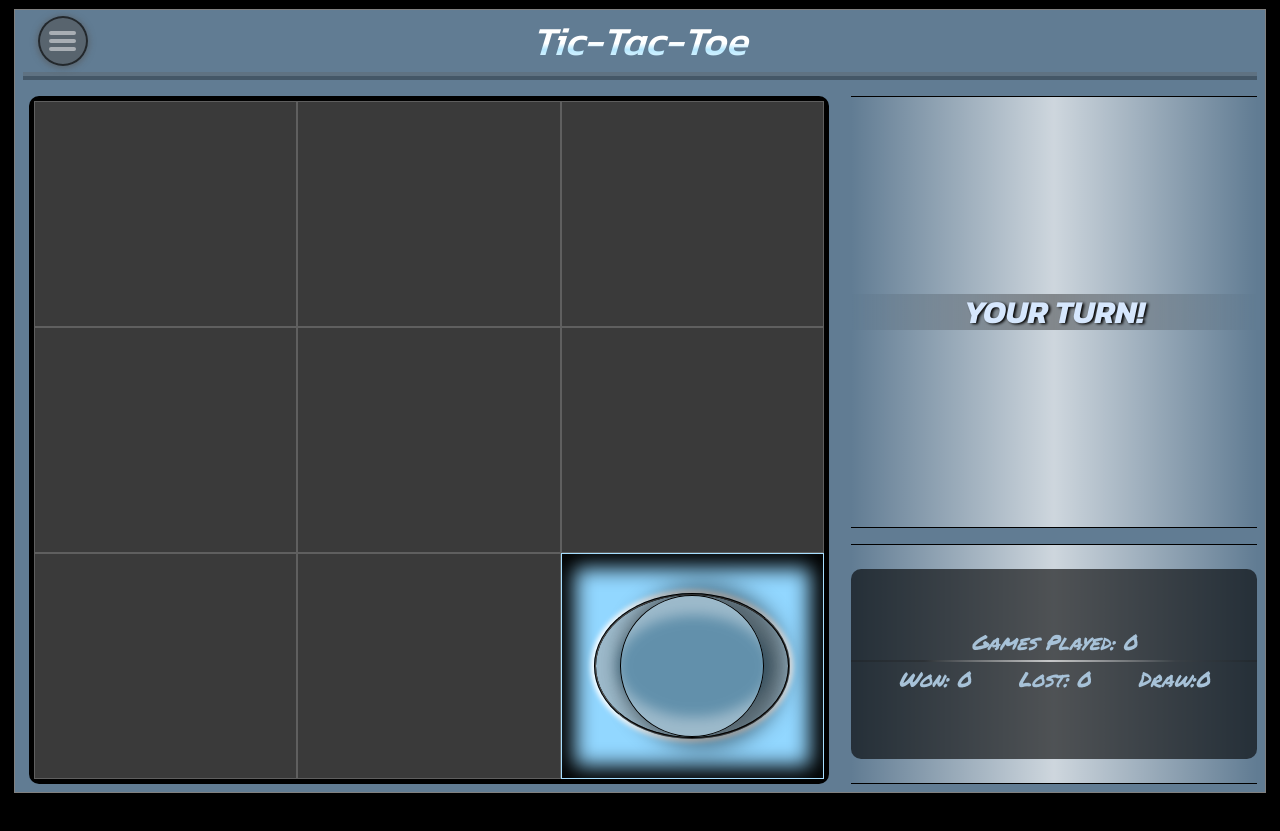
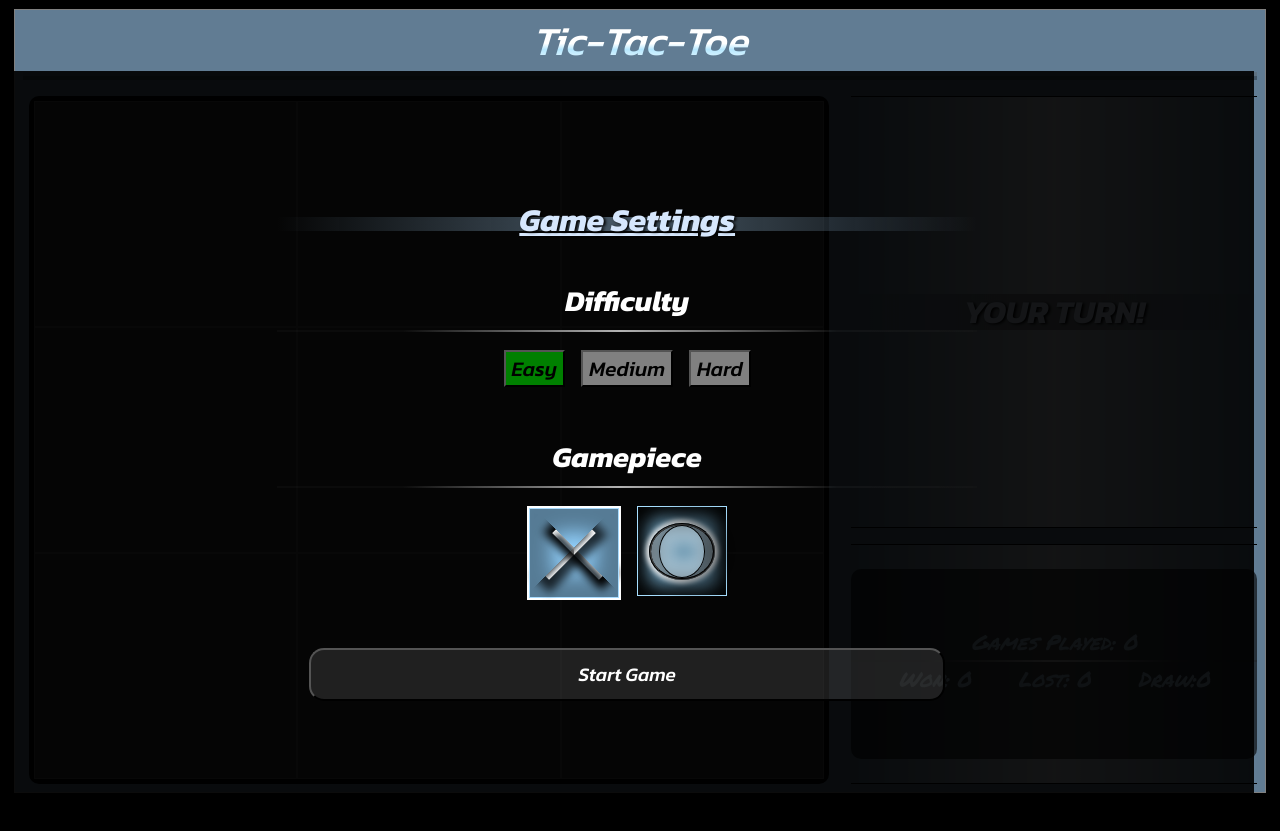
Before and after one commit to PanopDev/TicTacToe, a React (Create React App) app: page / in a window 1280 px wide. Before the commit the page ends 802 px from the top, so only its background shows below. Built offline with nearby package versions, Linux system fonts and the light colour scheme.

Commit message:
popup menu styling, settings at initial game start

```diff
--- a/src/App.css
+++ b/src/App.css
@@ -44,52 +44,7 @@ body {
   padding-top:0px;
   border:1px solid gray
 }
-@media screen and (orientation: landscape) {
-  body {
-    background-color: #000000;
 
-  }
-  .settingLineLeft {
-    justify-content: flex-end;
-  }
-  .App {
-    background-color: rgb(189, 58, 58);
-    width: 98vw;
-    min-height: 80vh;
-  }
-  .gameBoard {
-    max-height: 100vh;
-    max-width: 100vh;
-    grid-row-start: 2;
-    grid-row-end: 4;
-  }
-  .game {
-    row-gap: 0.5rem;
-    column-gap: 1rem;
-    grid-template-columns: 1fr 1fr;
-    grid-template-rows: 70px 1.8fr 1fr;
-    justify-items: center;
-    row-gap: 1rem;
-  }
-  .Header {
-    grid-column-start: 1;
-    grid-column-end: 3;
-  }
-
-  .popupMenu.popupMenuOpen {
-    justify-content: center;
-  }
-}
-
-@media screen and (min-height: 500px) and (min-width: 500px) and (orientation: landscape) {
-  .game {
-    grid-template-columns: 2fr 1fr;
-    row-gap: 1rem;
-  }
-  .statisticsBoard.stats{
-    height: 30vh;
-  }
-}
 
 .gameBoard {
   display: grid;
@@ -224,6 +179,7 @@ padding-left:0px;
 /* } */
 
 h2 {
+  margin:auto;
   margin-top: 0px;
 }
 h1 {
@@ -271,18 +227,19 @@ margin:auto;
   display: flex;
   flex-direction: column;
   justify-content: space-evenly;
-  border: 2px solid rgba(0, 0, 0, 0.606);
-  border-radius: 50%;
+  /* border: 2px solid rgba(0, 0, 0, 0.606); */
+  /* border-radius: 50%; */
   padding: 0.6rem;
   margin: 5px;
-  background-color: rgba(81, 81, 81, 0.555);
-  box-shadow: rgba(85, 85, 85, 0.642) 0px 1px 6px 1px;
-  transition: 200ms ease-in-out;
+  /* background-color: rgba(81, 81, 81, 0.555); */
+  /* box-shadow: rgba(85, 85, 85, 0.642) 0px 1px 6px 1px; */
+  transition: 500ms ease-in-out;
 }
 
 .menuLogo.menuLogoExpanded {
-  background-color: rgba(239, 236, 236, 0.404);
-  transform: rotate(180deg);
+  /* background-color: rgba(239, 236, 236, 0.404); */
+  /* transform: rotate(180deg); */
+ opacity: 0;
 }
 
 .menuLine {
@@ -309,7 +266,9 @@ margin:auto;
 
 .innerTest {
   display: flex;
-  /* flex-direction: column; */
+  flex-direction: column;
+
+  gap:1rem;
   flex-wrap: wrap;
   width: clamp(300px, 100vw, 700px);
   background-color: rgba(0, 0, 0, 0);
@@ -336,6 +295,8 @@ margin:auto;
   z-index: 1;
   position: absolute;
   background-color: rgba(0, 0, 0, 0.911);
+  display: flex;
+  justify-content: center;
   animation: popMenu 500ms ease-in forwards;
 }
 @keyframes popMenu {
@@ -352,16 +313,94 @@ margin:auto;
   }
 }
 
-.settingLineLeft {
+.settingLineTop {
   display: flex;
+  font-size: 1.2rem;
   align-items: flex-start;
   justify-content: flex-start;
-  width: 33%;
-  padding-left: 18px;
+  width: 100%;
+  margin-bottom: -10px;
 }
-.settingLineRight {
+.settingLineBottom {
   display: flex;
-  justify-content: space-evenly;
+  justify-content: center;
+  gap:1rem;
   align-items: flex-start;
-  width: 66%;
+  width: 100%;
+  margin-bottom: 2rem
 }
+
+
+
+.gameStatusText.settingsHeader{
+  background: linear-gradient(90deg, transparent, #92b6d37a, transparent);
+margin-top:3rem;
+margin-bottom:2rem;
+text-decoration: underline;
+padding-top:0px;
+line-height:20%;
+}
+
+@media screen and (orientation: landscape) {
+  body {
+    background-color: #000000;
+
+  }
+  .settingLineLeft {
+    justify-content: flex-end;
+  }
+  .App {
+    background-color: rgb(189, 58, 58);
+    width: 98vw;
+    min-height: 80vh;
+  }
+  .gameBoard {
+    max-height: 100vh;
+    max-width: 100vh;
+    grid-row-start: 2;
+    grid-row-end: 4;
+  }
+  .game {
+    row-gap: 0.5rem;
+    column-gap: 1rem;
+    grid-template-columns: 1fr 1fr;
+    grid-template-rows: 70px 1.8fr 1fr;
+    justify-items: center;
+    row-gap: 1rem;
+  }
+  .Header {
+    grid-column-start: 1;
+    grid-column-end: 3;
+  }
+.innerTest{
+  justify-content: center;
+}
+
+  /* .gameStatusText.settingsHeader{
+    margin-bottom:.5rem;
+    margin-top:2rem;
+    text-decoration: none;
+  }
+  .settingLineBottom {
+    margin-bottom: 0
+
+  }
+  .innerTest{
+    gap:.75rem
+  } */
+
+  /* .popupMenu.popupMenuOpen {
+    justify-content: center;
+  } */
+}
+
+@media screen and (min-height: 500px) and (min-width: 500px) and (orientation: landscape) {
+  .game {
+    grid-template-columns: 2fr 1fr;
+    row-gap: 1rem;
+  }
+  .statisticsBoard.stats{
+    height: 30vh;
+  }
+
+}
--- a/src/Context.js
+++ b/src/Context.js
@@ -58,15 +58,18 @@ function GameBrainData({ children }) {
     difficulty: 'Easy',
     playerGamePiece: 'gamepieceX',
     aiGamePiece: 'gamepieceO',
-    userGoesFirst: false,
+    userGoesFirst: true,
     gameSquaresFilled: [],
     userSelected: [],
     aiSelected: [],
     fakestate: 0,
+    startMenu:true
   };
 
   function reduce(state, action) {
     switch (action.type) {
+      case 'startMenu':
+        return { ...state, startMenu: action.payload};
       case 'difficulty':
         return { ...state, difficulty: action.payload };
       case 'playerGamePiece':
@@ -99,6 +102,7 @@ function GameBrainData({ children }) {
       }
       case 'updateState':
         return { ...state, fakestate: state.fakestate + 1 };
+
       default:
         return state;
     }
--- a/src/components/menuLogo.jsx
+++ b/src/components/menuLogo.jsx
@@ -4,7 +4,7 @@ export default function MenuLogo({ isOpen, setIsOpen }) {
   return (
     <div
       onClick={(e) => {
-        setIsOpen(!isOpen);
+        setIsOpen(true);
       }}
       className={isOpen ? 'menuLogo menuLogoExpanded' : 'menuLogo'}
     >
--- a/src/components/popMenuButton.jsx
+++ /dev/null
@@ -1,21 +0,0 @@
-import React from 'react';
-import { useContext } from 'react';
-import GameBrain from '../Context';
-export default function PopMenuButton({ text }) {
-  const { state, dispatch } = useContext(GameBrain);
-
-  return (
-    <button
-      onClick={() => {
-        dispatch({ type: 'difficulty', payload: text });
-      }}
-      style={
-        state.difficulty.includes(text)
-          ? { backgroundColor: 'green', fontSize: '1.3rem' }
-          : { backgroundColor: 'gray', fontSize: '1.3rem' }
-      }
-    >
-      {text}
-    </button>
-  );
-}
--- /dev/null
+++ b/src/components/popMenuButtons.jsx
@@ -0,0 +1,45 @@
+import React from 'react';
+import { useContext } from 'react';
+import GameBrain from '../Context';
+import './styles/popMenuButton.css'
+
+export function PopMenuButton({ text }) {
+  const { state, dispatch } = useContext(GameBrain);
+
+
+  return (
+    <button
+      onClick={() => {
+        dispatch({ type: 'difficulty', payload: text });
+      }}
+      className={'hey'}
+      style={
+        state.difficulty.includes(text)
+          ? { backgroundColor: 'green', fontSize: '1.3rem' }
+          : { backgroundColor: 'gray', fontSize: '1.3rem' }
+      }
+    >
+      {text}
+    </button>
+  );
+}
+
+export function PopMenuCloseButton({isOpen,setIsOpen}){
+  const { state, dispatch } = useContext(GameBrain);
+
+  function handleClick(){
+
+  dispatch({type:'startMenu', payload:false})
+  setIsOpen(false)
+  // dispatch({type:'startMenu', payload:false})
+
+  }
+
+
+  return(
+
+  <button onClick={handleClick} className='closeButton'>{state.startMenu ? 'Start Game' : 'Continue'}</button>
+
+  )
+
+}
--- a/src/components/popupMenu.jsx
+++ b/src/components/popupMenu.jsx
@@ -1,10 +1,10 @@
 import React from 'react';
-import PopMenuButton from './popMenuButton';
 import Setting from './settingsLine';
 import GamepieceO from './gamepieceO';
 import GamepieceX from './gamepieceX';
 import { useContext } from 'react';
 import GameBrain from '../Context';
+import { PopMenuButton, PopMenuCloseButton } from './popMenuButtons';
 
 export default function PopupMenu({ isOpen, setIsOpen }) {
   const { state, dispatch } = useContext(GameBrain);
@@ -14,16 +14,13 @@ export default function PopupMenu({ isOpen, setIsOpen }) {
       <div className={isOpen ? 'popupMenu popupMenuOpen' : 'popupMenu'}>
         {isOpen && (
           <div className='innerTest'>
-            <h1
-              style={{
-                display: 'flex',
-                alignItems: 'flex-end',
-                width: '100%',
-                paddingBottom: '50px',
-              }}
+            <h1 className='gameStatusText settingsHeader'
+
             >
-              Settings:
+              Game Settings
+
             </h1>
+
 
             <Setting
               description={'Difficulty'}
@@ -80,6 +77,7 @@ export default function PopupMenu({ isOpen, setIsOpen }) {
                 </>
               }
             />
+            <PopMenuCloseButton isOpen={isOpen} setIsOpen={setIsOpen} text={'Continue'} />
           </div>
         )}
       </div>
--- a/src/components/settingsLine.jsx
+++ b/src/components/settingsLine.jsx
@@ -3,8 +3,10 @@ import React from 'react';
 export default function Setting({description,settings}) {
   return (
     <>
-      <div className='settingLineLeft'><h2>{description}:</h2></div>
-      <div className='settingLineRight'>{settings}</div>
+      <div className='settingLineTop'><h2>{description}</h2></div>
+      <div className='statsDivider' > </div>
+      <div className='settingLineBottom'>{settings}</div>
+
     </>
   );
 }
--- /dev/null
+++ b/src/components/styles/popMenuButton.css
@@ -0,0 +1,11 @@
+
+.closeButton{
+max-width:100%;
+font-size:1.2rem;
+color:white;
+background-color: rgba(145, 145, 145, 0.192);
+margin:2rem;
+margin-top:0;
+padding:10px;
+border-radius: 15px;
+}
--- a/src/header.js
+++ b/src/header.js
@@ -5,7 +5,7 @@ import { useState } from 'react';
 import BannerText from './components/bannerText';
 
 export default function Header() {
-  const [isOpen, setIsOpen] = useState(false);
+  const [isOpen, setIsOpen] = useState(true);
 
   return (
     <div className='Header'>
```
